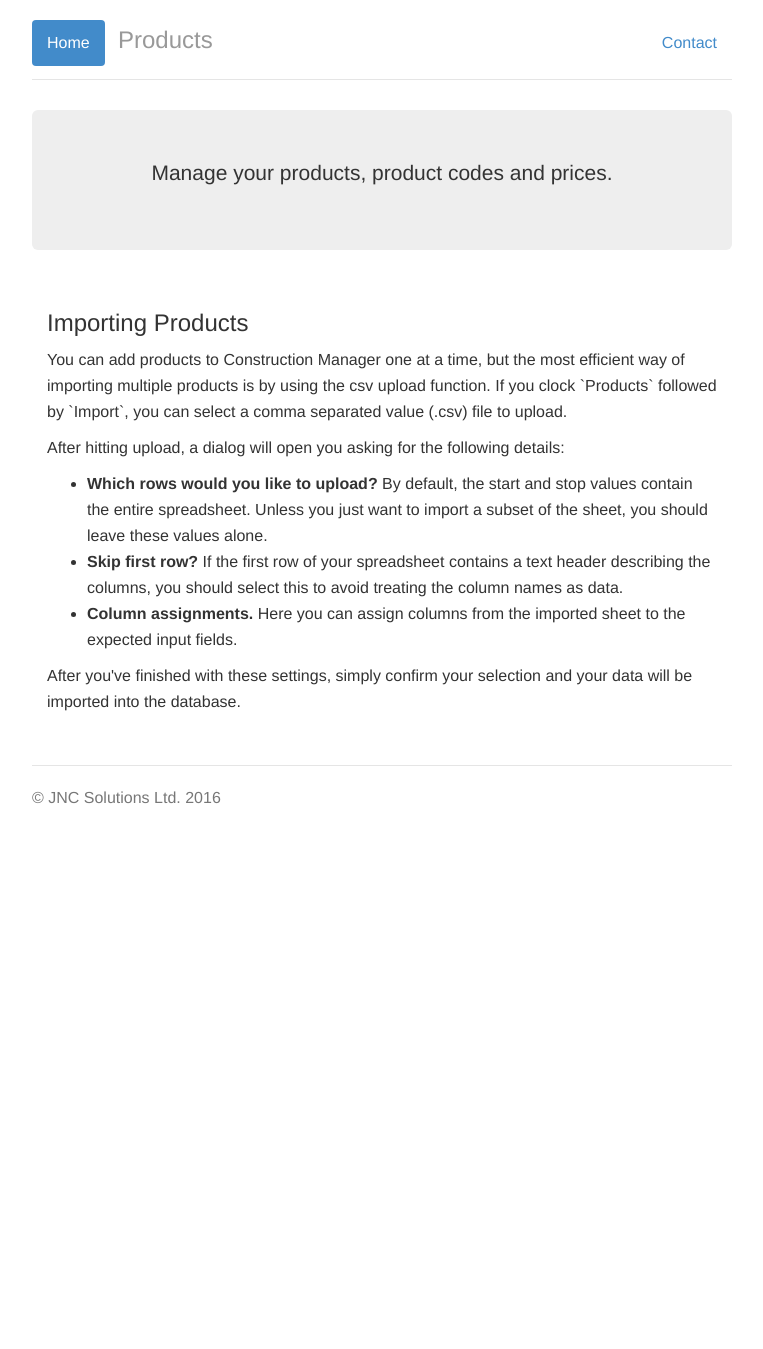
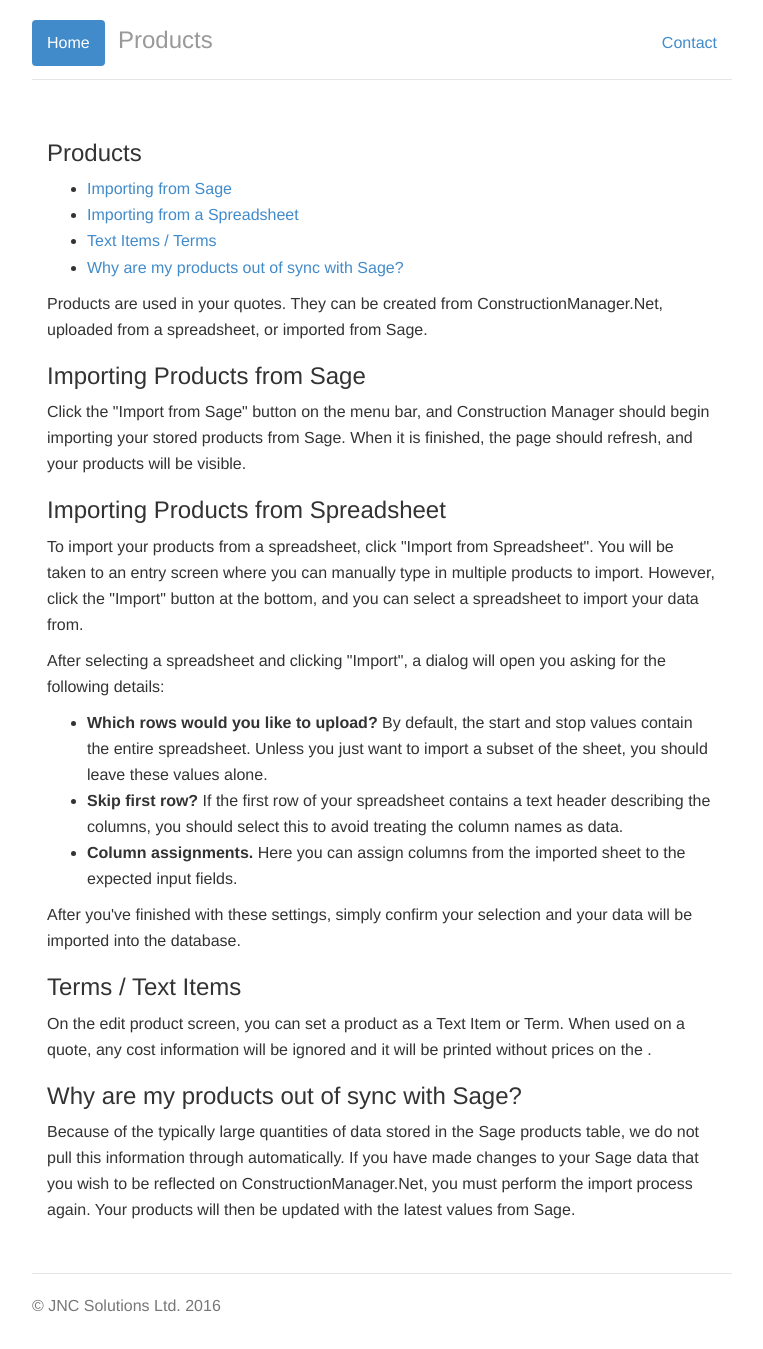
Before and after one commit to JNCSolutions/ConstructionManagerDocs, a Jekyll site: the page built from products.html, in a window 1280 px wide. Shown: the whole page, without its empty margins (258-1021 px from the left). Built offline with Jekyll 4.4.1, drawn with Linux system fonts in a browser that asks for light colours; before the commit the page ends 900 px from its top, so only the background shows below that.

Commit message:
Go into more detail for products.

```diff
--- a/products.html
+++ b/products.html
@@ -3,29 +3,31 @@
 title: Products
 ---
 
-<div class="jumbotron">
-  <p class="lead">Manage your products, product codes and prices.</p>
-</div>
+<div class="row marketing">
+  <div class="col-lg-12">
 
-<div class="row marketing">
-  <!--<div class="col-lg-12">
-
-    <h3>Contents</h3>
+    <h3>Products</h3>
 
     <ul class="table-of-contents">
-      <li><a href="#a">A</a></li>
-      <li><a href="#b">B</a></li>
-      <li><a href="#c">C</a></li>
-      <li><a href="#d">D</a></li>
+      <li><a href="#from-sage">Importing from Sage</a></li>
+      <li><a href="#from-spreadsheet">Importing from a Spreadsheet</a></li>
+      <li><a href="#text-items">Text Items / Terms</a></li>
+      <li><a href="#not-automatic">Why are my products out of sync with Sage?</a></li>
     </ul>
-  </div>-->
+  </div>
 
   <div id="a" class="col-lg-12">
-    <h3>Importing Products</h3>
+    <p>Products are used in your quotes. They can be created from ConstructionManager.Net, uploaded from a spreadsheet, or imported from Sage.</p>
 
-    <p>You can add products to Construction Manager one at a time, but the most efficient way of importing multiple products is by using the csv upload function. If you clock `Products` followed by `Import`, you can select a comma separated value (.csv) file to upload.</p>
+    <h3 id="from-sage">Importing Products from Sage</h3>
 
-    <p>After hitting upload, a dialog will open you asking for the following details:</p>
+    <p>Click the "Import from Sage" button on the menu bar, and Construction Manager should begin importing your stored products from Sage. When it is finished, the page should refresh, and your products will be visible.</p>
+
+    <h3 id="from-spreadsheet">Importing Products from Spreadsheet</h3>
+
+    <p>To import your products from a spreadsheet, click "Import from Spreadsheet". You will be taken to an entry screen where you can manually type in multiple products to import. However, click the "Import" button at the bottom, and you can select a spreadsheet to import your data from.</p>
+
+    <p>After selecting a spreadsheet and clicking "Import", a dialog will open you asking for the following details:</p>
 
     <ul>
       <li><b>Which rows would you like to upload?</b> By default, the start and stop values contain the entire spreadsheet. Unless you just want to import a subset of the sheet, you should leave these values alone.</li>
@@ -34,5 +36,13 @@
     </ul>
 
     <p>After you've finished with these settings, simply confirm your selection and your data will be imported into the database.</p>
+
+    <h3 id="text-items">Terms / Text Items</h3>
+
+    <p>On the edit product screen, you can set a product as a Text Item or Term. When used on a quote, any cost information will be ignored and it will be printed without prices on the .</p>
+
+    <h3 id="not-automatic">Why are my products out of sync with Sage?</h3>
+
+    <p>Because of the typically large quantities of data stored in the Sage products table, we do not pull this information through automatically. If you have made changes to your Sage data that you wish to be reflected on ConstructionManager.Net, you must perform the import process again. Your products will then be updated with the latest values from Sage.</p>
   </div>
 </div>
```
